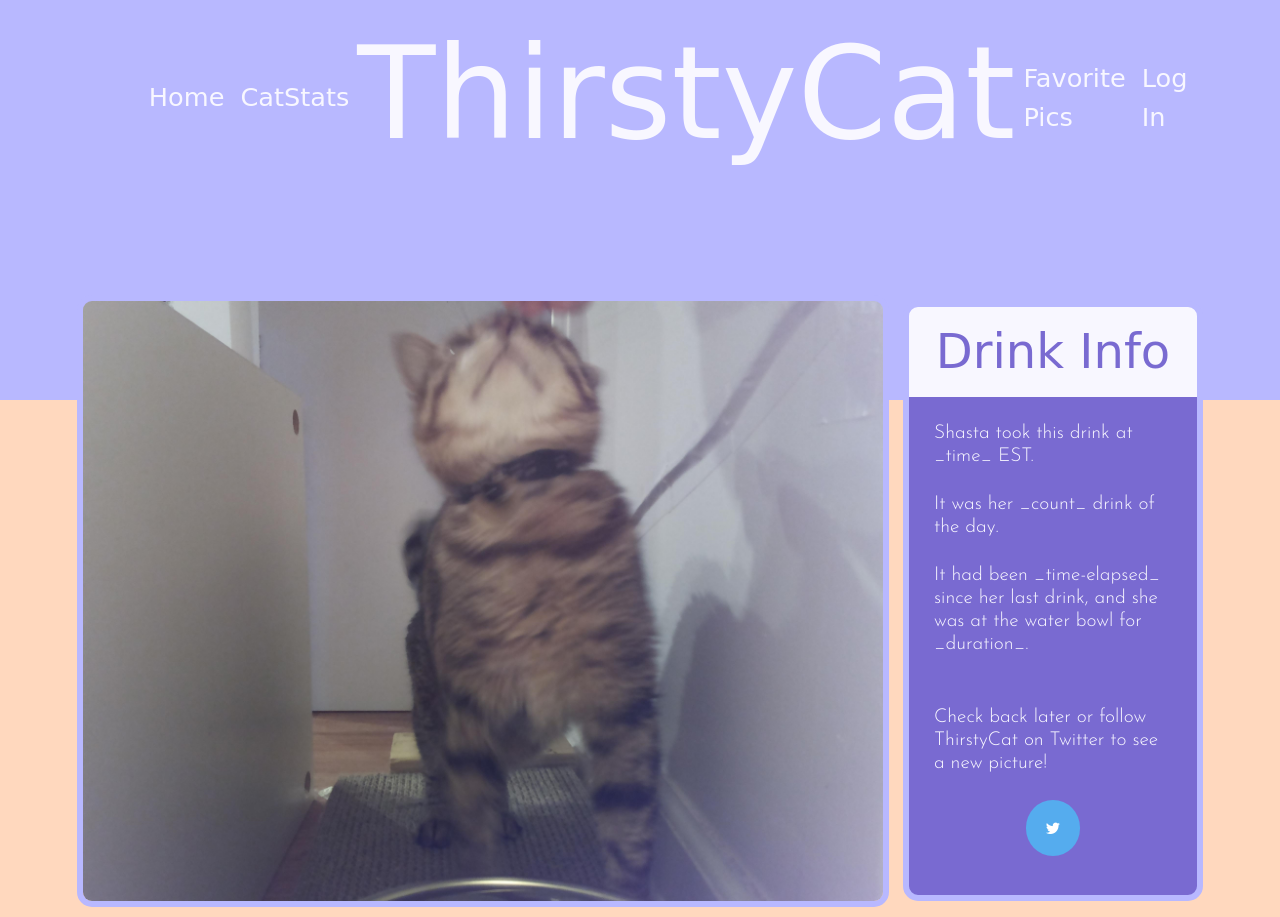
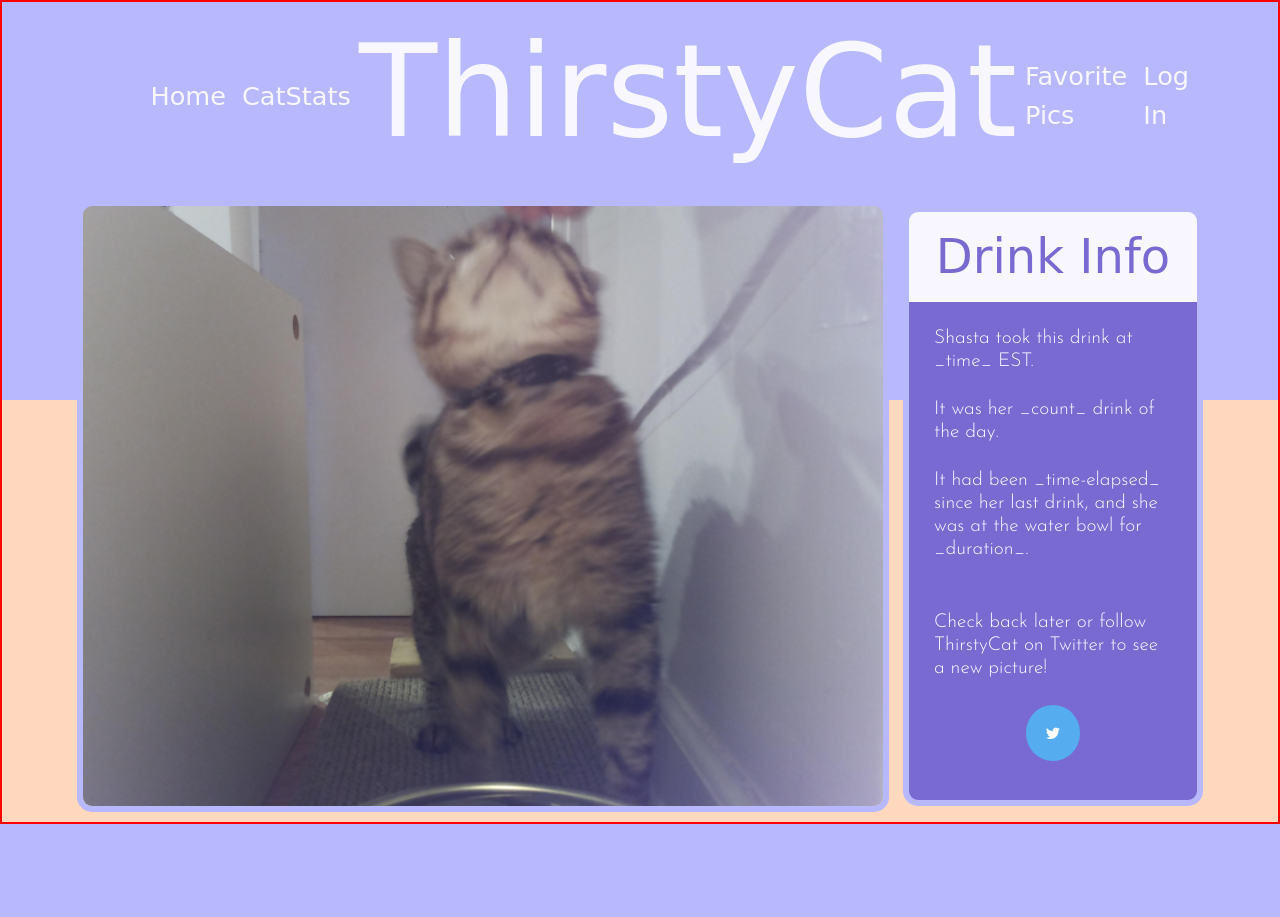
Before and after one commit to timothy-johnston/ThirstyCat, a Django app: template webApp/thirstyCat/src/main/resources/templates/home.html in a window 1280 px wide. After the commit the page ends 824 px from the top, so only its background shows below. Run offline with Django 3.2, Linux system fonts and the light colour scheme; the template is opened without the code that fills it, so the values that code supplies are empty; some libraries are stand-ins or nearby versions; some web fonts are replaced.

Commit message:
fixed spacing of home page elements

```diff
--- a/webApp/thirstyCat/src/main/resources/static/styles/main.css
+++ b/webApp/thirstyCat/src/main/resources/static/styles/main.css
@@ -1,5 +1,13 @@
 /* font-family: 'Patua One', cursive;
 font-family: 'Maven Pro', sans-serif; */
+
+#test {
+	border: 2px solid red;
+	display: flex;
+	flex-direction: column;
+	justify-content: space-evenly;
+	min-height: 100vh;
+}
 
 h1 {
 	font-family: 'Patua One', cursive;
@@ -39,8 +47,8 @@ body {
 
 #nav-home {
 	/* border: 2px solid blue; */
-	height: 35px;
-	top: 10vh;
+	/* height: 35px;
+	top: 10vh; */
 	width: 100%;
 	margin-left: auto;
 	margin-right: auto;
@@ -98,7 +106,6 @@ color: white;
 }
 
 #drink-container {
-	margin-top: 250px;
 	padding: 0px;
 	display: flex;
 	justify-content: space-between;
--- a/webApp/thirstyCat/src/main/resources/templates/home.html
+++ b/webApp/thirstyCat/src/main/resources/templates/home.html
@@ -24,6 +24,8 @@
     </head>
 
     <body>
+
+        <div id="test">
 
         <!-- Navbar -->
         <nav id="nav-home" class="navbar navbar-expand-lg bg-transparent navbar-dark">
@@ -86,6 +88,9 @@
                 </div>
             </div>
         </section>
+
+        </div>
+
 
         <section>
 
```
